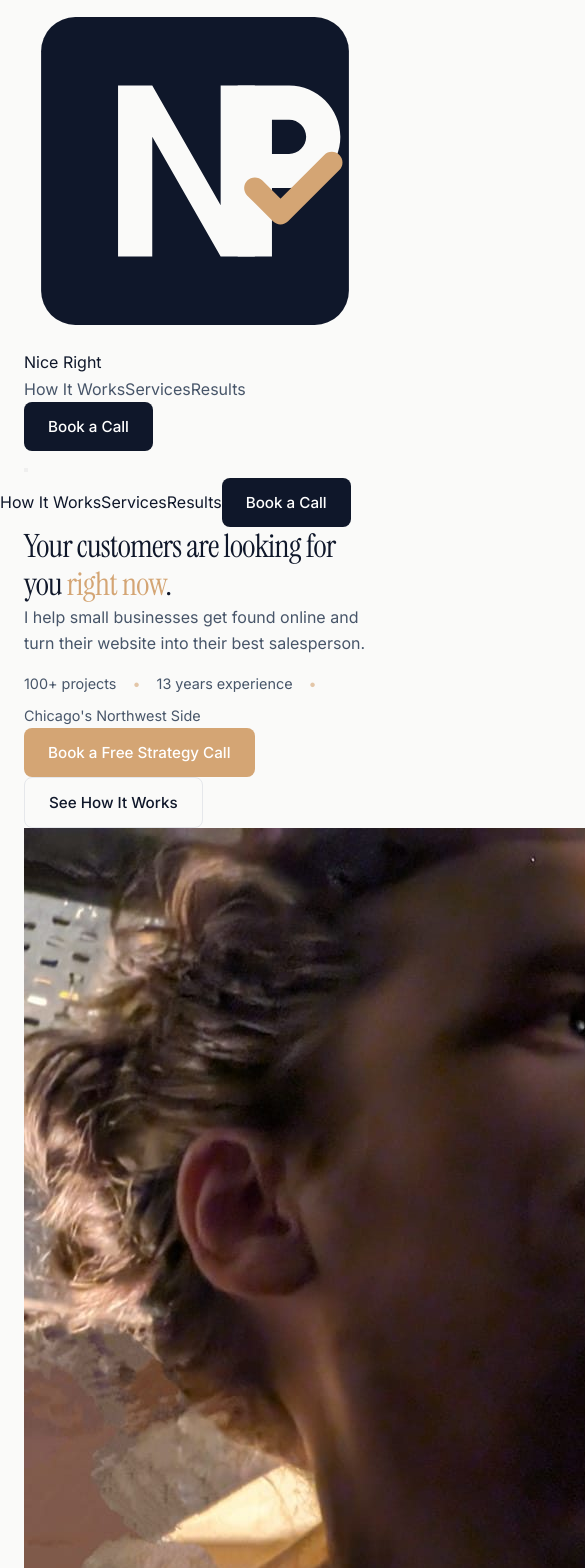
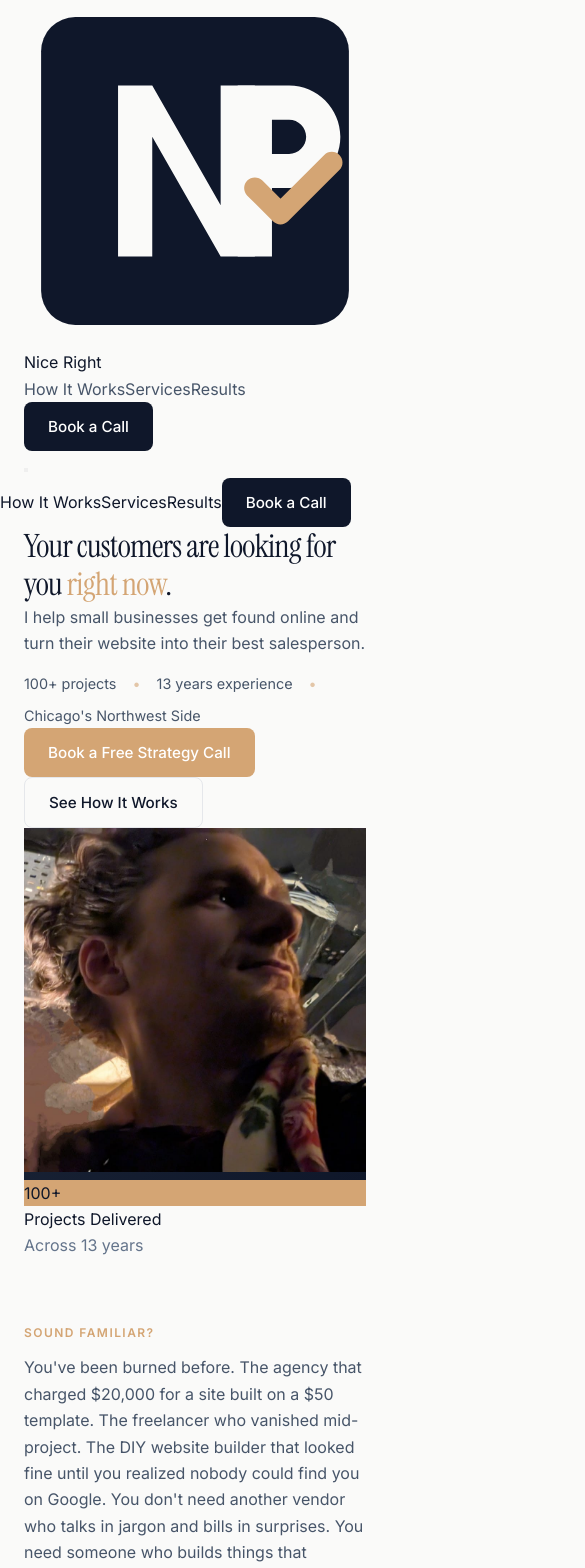
Before and after one commit to mrcn/nice-right, a Next.js app: page / in a window 390 px wide. Shown: the top 1568 px of the page, 585 px wide, since content can reach past the window. Built offline with nearby package versions, Linux system fonts and the light colour scheme.

Commit message:
fix: add CSS safeguards for responsive layout

```diff
--- a/app/new-site/globals.css
+++ b/app/new-site/globals.css
@@ -76,6 +76,8 @@
 
 html {
   scroll-behavior: smooth;
+  max-width: 100vw;
+  overflow-x: hidden;
 }
 
 body {
@@ -85,6 +87,26 @@ body {
   line-height: 1.65;
   -webkit-font-smoothing: antialiased;
   -moz-osx-font-smoothing: grayscale;
+  max-width: 100vw;
+  overflow-x: hidden;
+}
+
+/* Prevent giant elements without viewport meta */
+img,
+svg,
+video,
+canvas {
+  max-width: 100%;
+  height: auto;
+}
+
+/* Ensure containers don't overflow */
+.nr-container {
+  width: 100%;
+  max-width: min(var(--container-max), 100vw);
+  margin: 0 auto;
+  padding: 0 var(--container-padding);
+  box-sizing: border-box;
 }
 
 /* Typography */
```
